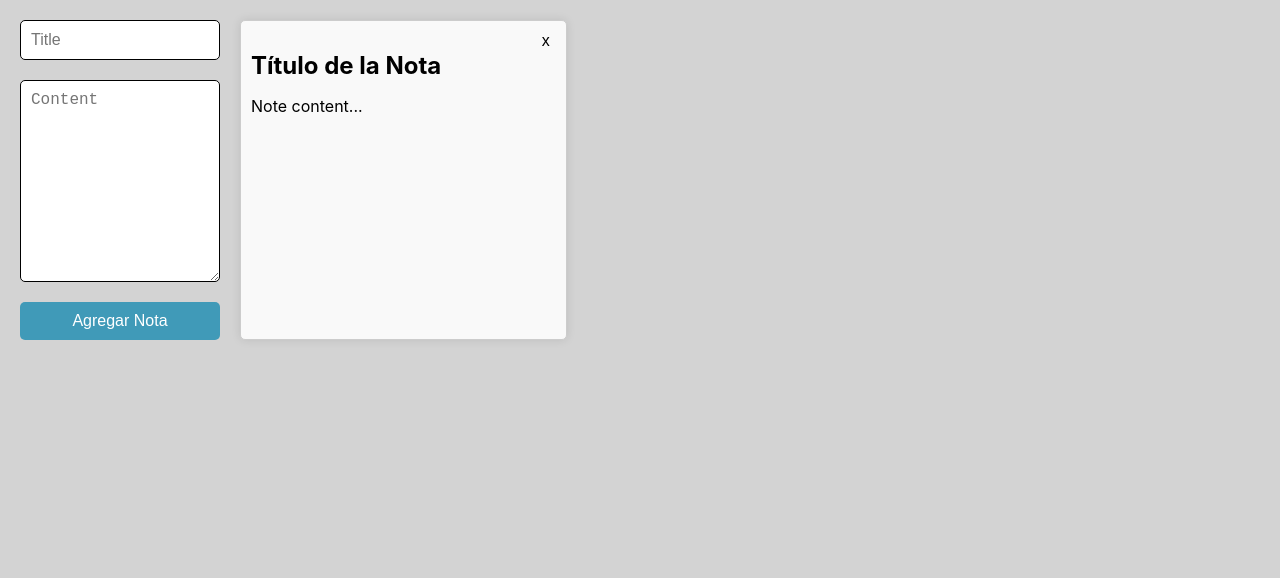
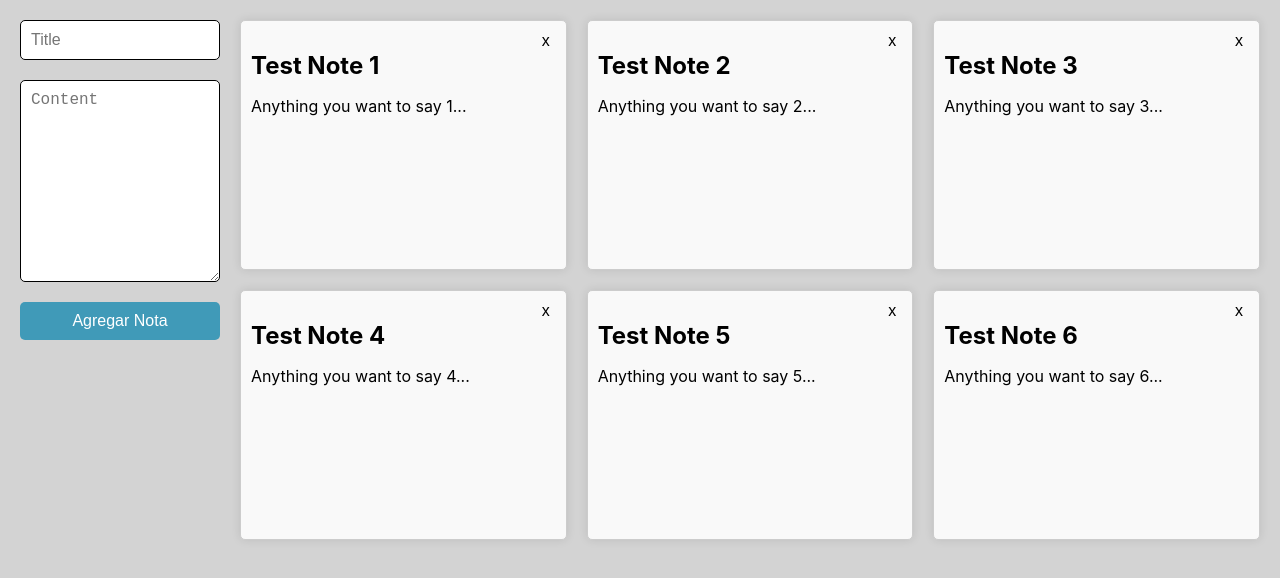
Before and after one commit to ManuelFBS/notes-app, a React (Create React App) app: page / in a window 1280 px wide. Shown: the top 578 px of the page. Built offline with nearby package versions, Linux system fonts and the light colour scheme.

Commit message:
Actualización de App.tsx

```diff
--- a/src/App.tsx
+++ b/src/App.tsx
@@ -1,6 +1,40 @@
 import './App.css';
+import { useState } from 'react';
 
 const App = () => {
+  const [notes, setNotes] = useState<any[]>([
+    {
+      id: 1,
+      title: 'Test Note 1',
+      content: 'Anything you want to say 1...'
+    },
+    {
+      id: 2,
+      title: 'Test Note 2',
+      content: 'Anything you want to say 2...'
+    },
+    {
+      id: 3,
+      title: 'Test Note 3',
+      content: 'Anything you want to say 3...'
+    },
+    {
+      id: 4,
+      title: 'Test Note 4',
+      content: 'Anything you want to say 4...'
+    },
+    {
+      id: 5,
+      title: 'Test Note 5',
+      content: 'Anything you want to say 5...'
+    },
+    {
+      id: 6,
+      title: 'Test Note 6',
+      content: 'Anything you want to say 6...'
+    }
+  ]);
+
   return (
     <div className='app-container'>
       <form className='note-form'>
@@ -10,43 +44,18 @@ const App = () => {
         <button type='submit'>Agregar Nota</button>
       </form>
       <div className='notes-grid'>
-        <div className='note-item'>
-          <div className='notes-header'>
-            <button>x</button>
+        {notes.map((note) => (
+          <div className='note-item'>
+            <div className='notes-header'>
+              <button>x</button>
+            </div>
+            <h2>{note.title}</h2>
+            <p>{note.content}</p>
           </div>
-          <h2>Título de la Nota</h2>
-          <p>Note content...</p>
-        </div>
+        ))}
       </div>
     </div>
   );
 };
 
 export default App;
-
-// import React from 'react';
-// import logo from './logo.svg';
-// import './App.css';
-
-// function App() {
-//   return (
-//     <div className="App">
-//       <header className="App-header">
-//         <img src={logo} className="App-logo" alt="logo" />
-//         <p>
-//           Edit <code>src/App.tsx</code> and save to reload.
-//         </p>
-//         <a
-//           className="App-link"
-//           href="https://reactjs.org"
-//           target="_blank"
-//           rel="noopener noreferrer"
-//         >
-//           Learn React
-//         </a>
-//       </header>
-//     </div>
-//   );
-// }
-
-// export default App;
```
